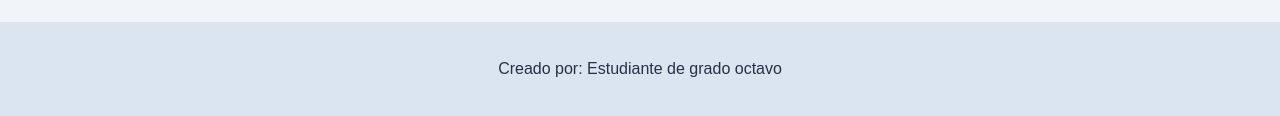
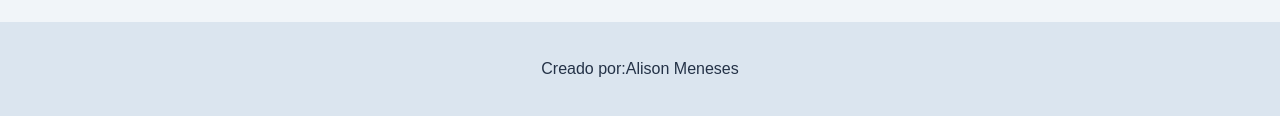
Before and after one commit to alisonmeneses-creator/Mi-primer-Sitio, a plain HTML site: page index.html in a window 1280 px wide. Shown: the part 1116-1232 px from the top of the page. Drawn offline with Linux system fonts and the light colour scheme.

Commit message:
Update index.html

```diff
--- a/index.html
+++ b/index.html
@@ -36,7 +36,7 @@
   </main>
 
   <footer>
-    <p>Creado por: Estudiante de grado octavo</p>
+    <p>Creado por:Alison Meneses</p>
   </footer>
 </body>
 </html>
```
